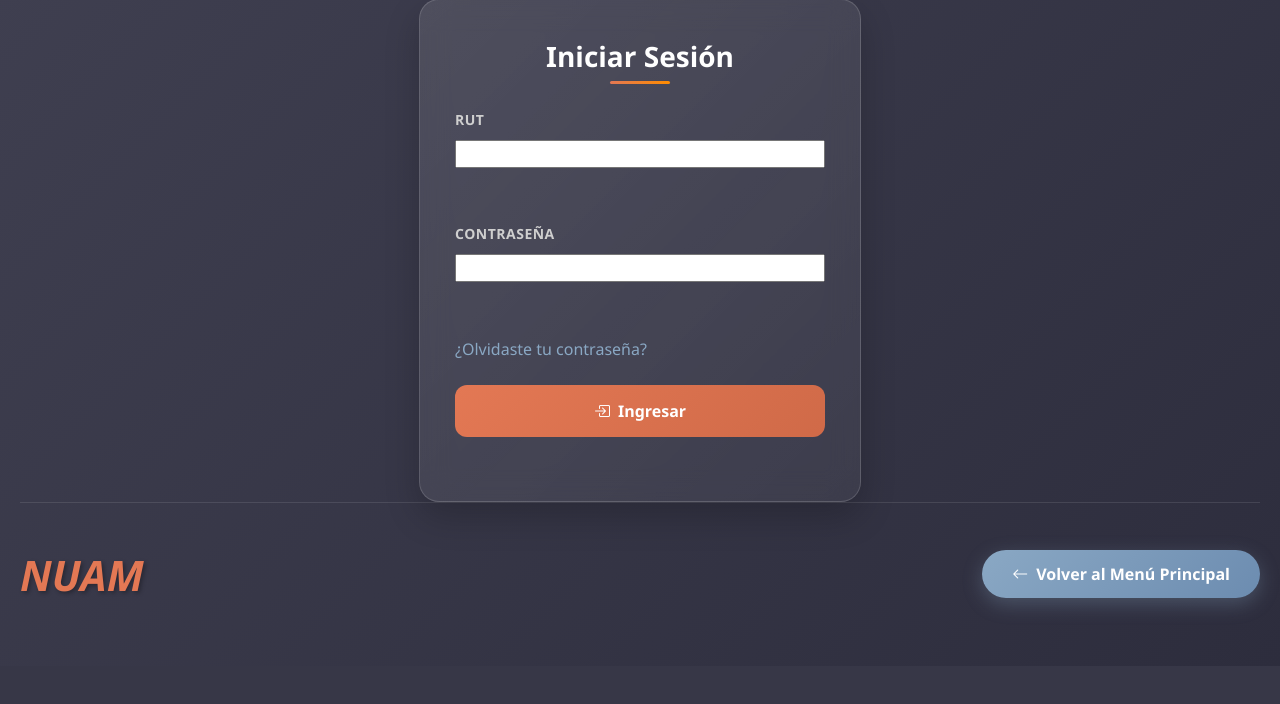
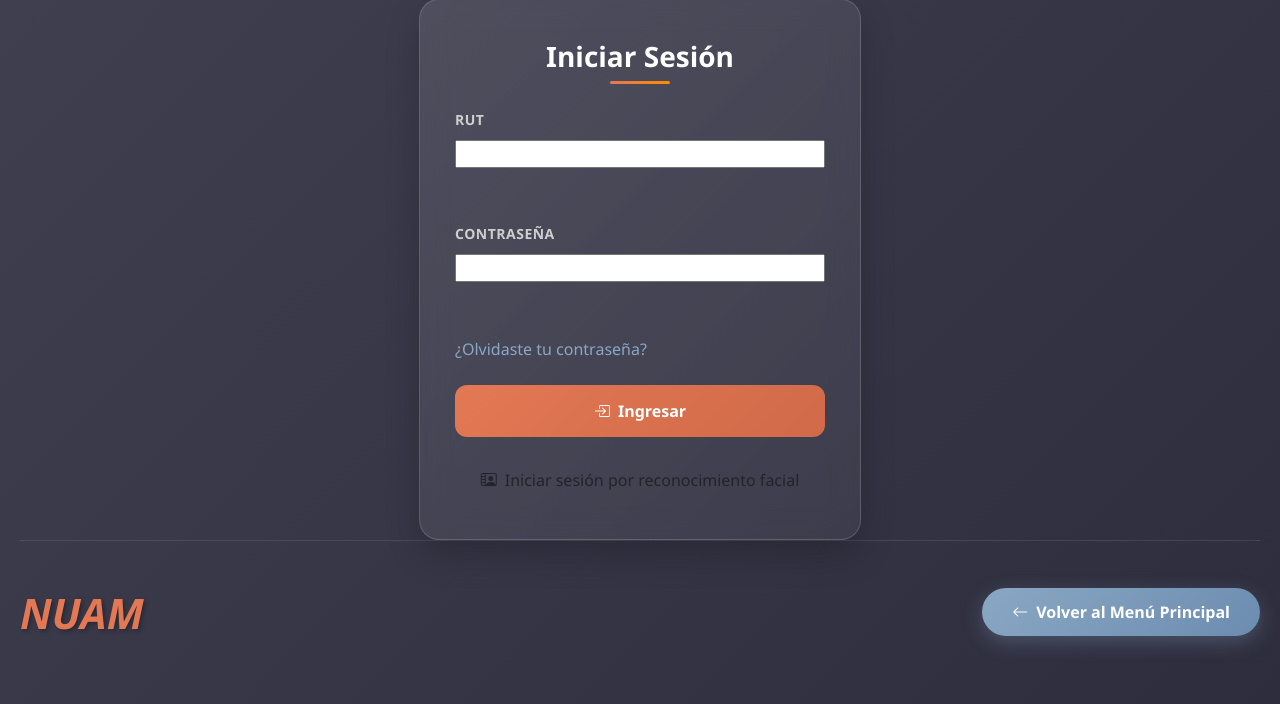
Before and after one commit to MaxiLuco1925/NuamProyecto_V_Alpha.1, a Django app: page /iniciarSesion/ in a window 1280 px wide. Shown: the part 233-937 px from the top of the page. Before the commit the page ends 837 px from the top, so only its background shows below. Run offline with Django 5.2, Linux system fonts and the light colour scheme.

Commit message:
fix: corrige referencia CSS y agrega botones de reconocimiento facial

```diff
--- a/templates/InicioSesion.html
+++ b/templates/InicioSesion.html
@@ -7,7 +7,7 @@
     <link href="https://cdn.jsdelivr.net/npm/bootstrap@5.3.8/dist/css/bootstrap.min.css" rel="stylesheet">
     <link rel="stylesheet" href="https://cdn.jsdelivr.net/npm/bootstrap-icons@1.11.3/font/bootstrap-icons.min.css">
     <script src="https://cdn.jsdelivr.net/npm/bootstrap@5.3.8/dist/js/bootstrap.bundle.min.js"></script>
-    <link href="{% static 'css/inicioSesion.css' %}" rel="stylesheet">
+    <link href="{% static 'css/iniciosesion.css' %}" rel="stylesheet">
     <title>Iniciar Sesión - NUAM</title>
 </head>
 <body>
@@ -70,7 +70,9 @@
                 </form>
 
                 <div class="text-center mt-4">
-                    <!-- Espacio para contenido adicional si es necesario -->
+                    <a href="{% url 'login_facial' %}" class="btn btn-facial">
+                        <i class="bi bi-person-video2 me-2"></i>Iniciar sesión por reconocimiento facial
+                    </a>
                 </div>
             </div>
         </div>
--- a/templates/configuracionAdmin.html
+++ b/templates/configuracionAdmin.html
@@ -47,6 +47,9 @@
 
             <div class="profile-icon">
                 <img src="{% static 'image/USUARIO.png' %}" alt="Usuario">
+                <a href="{% url 'registrar_rostro' %}" class="btn btn-primary mt-3">
+                    <i class="bi bi-person-bounding-box me-2"></i>Registrar rostro
+                </a>
             </div>
         </div>
         {% else %}
```
Also changed, not shown: NuamProyecto/settings.py (+9 -4 lines), static/css/inicioSesion.css (renamed from static/css/InicioSesion.css), 1 other file.
